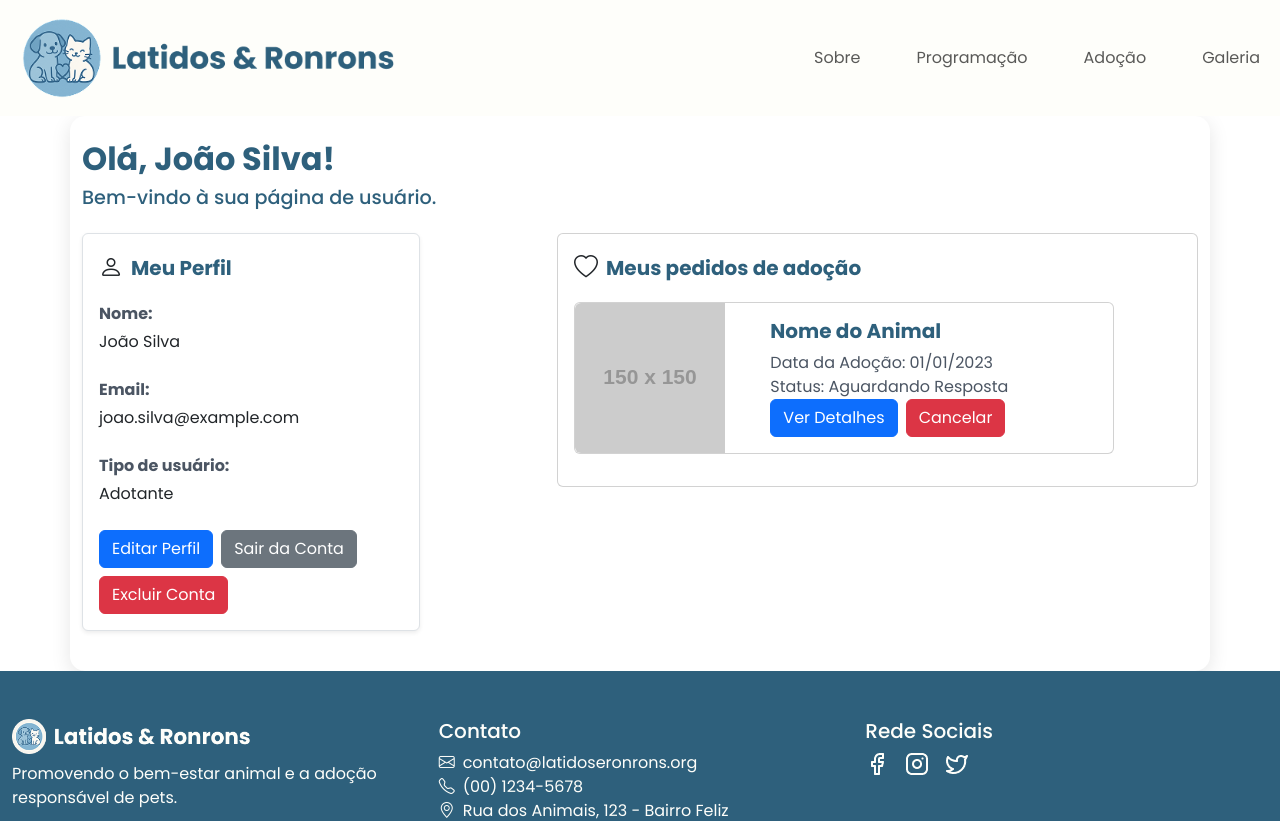
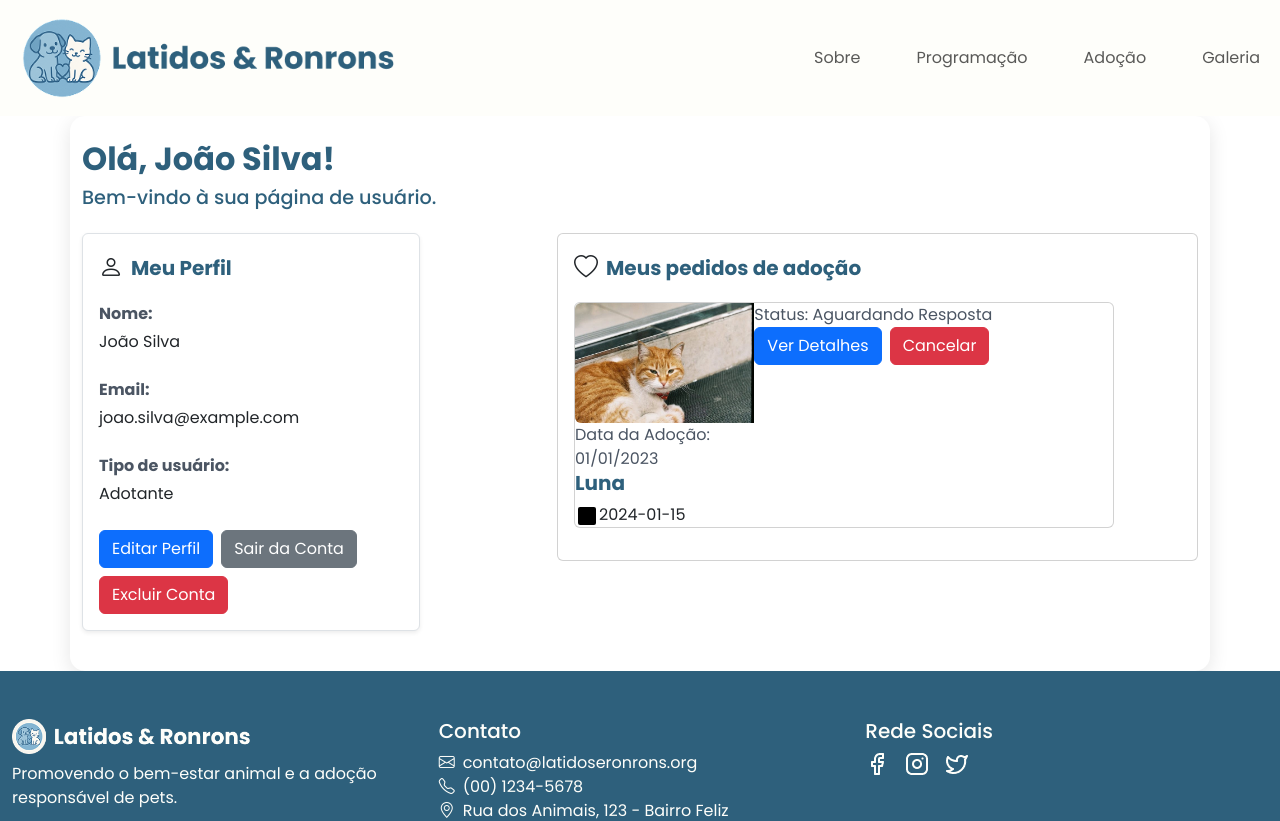
Before and after one commit to chryssstina/Adocao_de_Animais_React, a React (Vite) app in the folder Latidos_E_Ronrons/: page /user in a window 1280 px wide. Shown: the top 821 px of the page. Built offline with nearby package versions, Linux system fonts and the light colour scheme.

Commit message:
Update AdoptionCard layout and user info labels
Replaced placeholder image in AdoptionCard with a local asset and updated card layout to display adoption date, animal name, and a calendar icon. Simplified label formatting in User page by removing unnecessary line breaks and whitespace.

```diff
--- a/Latidos_E_Ronrons/src/components/AdoptionCard/AdoptionCard.jsx
+++ b/Latidos_E_Ronrons/src/components/AdoptionCard/AdoptionCard.jsx
@@ -1,3 +1,5 @@
+import Rufus from "../../assets/PhotoGallery/rufus_gato_laranja.jpg";
+
 function AdoptionCard() {
   return (
     <section className="adoption-card" id="adoption-card">
@@ -5,19 +7,20 @@ function AdoptionCard() {
         <div className="row g-0">
           <div className="col-md-4">
             <img
-                    src="https://via.placeholder.com/150"
+              src={Rufus}
               className="img-fluid rounded-start"
               alt="Animal adotado"
             />
+            <div>
+              <p className="card-text">Data da Adoção: 01/01/2023</p>
+              <h5 className="card-title">Luna</h5>
+            </div>
+            <div class="flex items-center text-sm text-gray-500"><svg xmlns="http://www.w3.org/2000/svg" width="24" height="24" class="lucide lucide-calendar h-4 w-4 mr-1" data-lov-id="src/pages/UserDashboard.tsx:116:32" data-lov-name="Calendar" data-component-path="src/pages/UserDashboard.tsx" data-component-line="116" data-component-file="UserDashboard.tsx" data-component-name="Calendar" data-component-content="%7B%22className%22%3A%22h-4%20w-4%20mr-1%22%7D"><path d="M8 2v4"></path><path d="M16 2v4"></path><rect width="18" height="18" x="3" y="4" rx="2"></rect><path d="M3 10h18"></path></svg>2024-01-15</div>
           </div>
           <div className="col-md-8">
-                <div className="card-body">
-                    <h5 className="card-title">Nome do Animal</h5>
-                    <p className="card-text">Data da Adoção: 01/01/2023</p>
             <p className="card-text">Status: Aguardando Resposta</p>
             <button className="btn btn-primary me-2">Ver Detalhes</button>
             <button className="btn btn-danger">Cancelar</button>
-                </div>
           </div>
         </div>
       </div>
```
Also changed, not shown: Latidos_E_Ronrons/src/pages/User/User.jsx (+2 -8 lines). Lines whose indentation alone changed are shown as unchanged.
